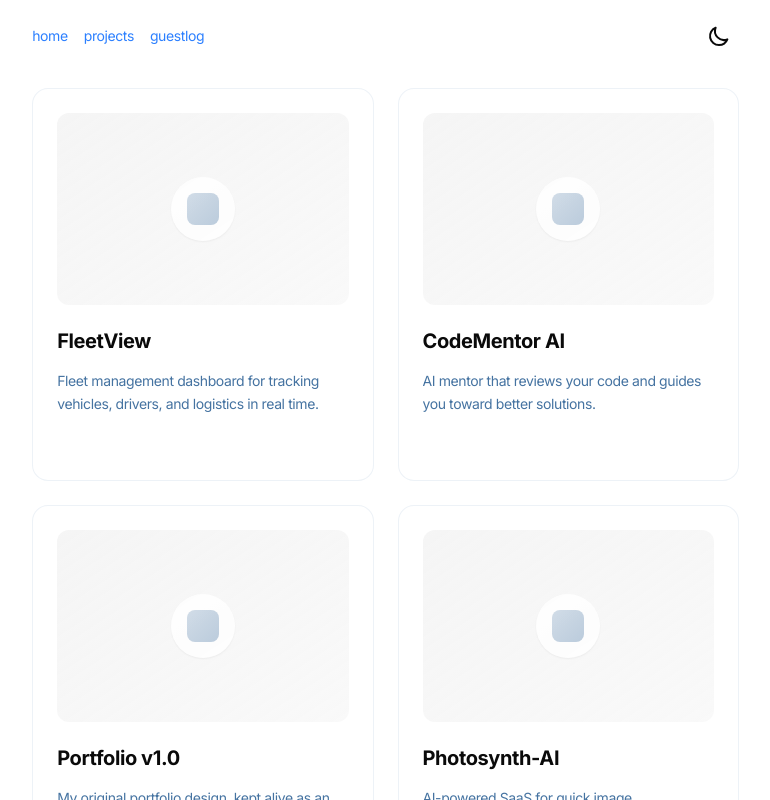
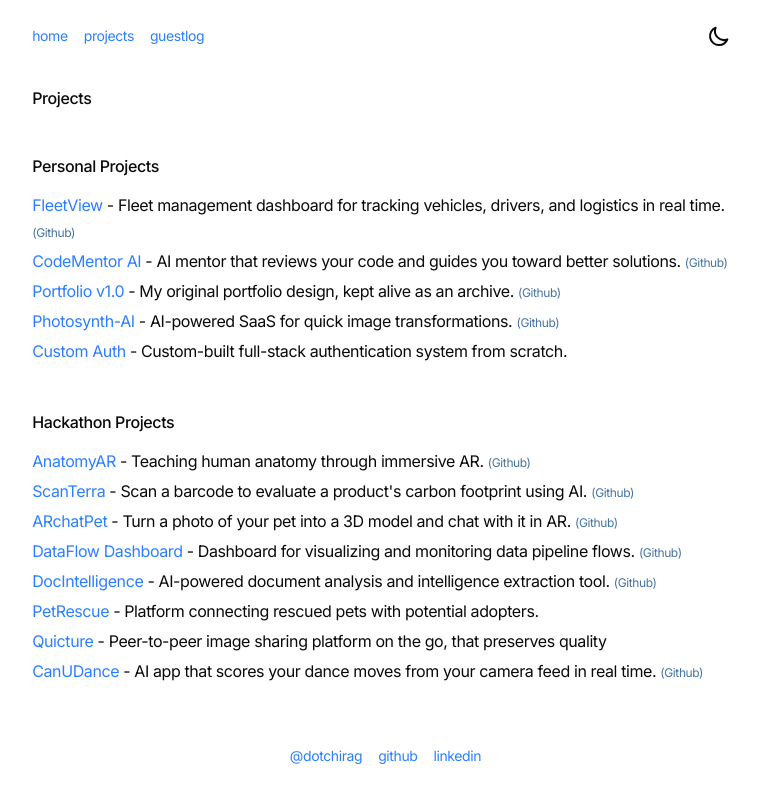
Before and after one commit to ChiragDalmia/portfolio, a Next.js app: page /projects in a window 1280 px wide. Shown: the top 800 px of the page, without its empty margins (247-1017 px from the left). Built offline with nearby package versions, Linux system fonts and the light colour scheme.

Commit message:
redesign projects page

```diff
--- a/app/page.tsx
+++ b/app/page.tsx
@@ -1,6 +1,9 @@
 import { personalProjects, hackathonProjects } from "@/lib/projects";
 import Link from "next/link";
 import React from "react";
+
+import ProjectList from "@/components/ProjectList";
+import Section from "@/components/Section";
 
 const experienceData = [
   {
@@ -56,19 +59,11 @@ const Page = () => {
       </section>
 
       <Section title="Personal Projects">
-        <ul className="space-y-1">
-          {personalProjects.map((project) => (
-            <Entry key={project.name} {...project} />
-          ))}
-        </ul>
+        <ProjectList projects={personalProjects} />
       </Section>
 
       <Section title="Some of My Fav Hackathon Projects">
-        <ul className="space-y-1">
-          {hackathonProjects.map((project) => (
-            <Entry key={project.name} {...project} />
-          ))}
-        </ul>
+        <ProjectList projects={hackathonProjects} />
       </Section>
 
       <Section title="Experience">
@@ -81,41 +76,6 @@ const Page = () => {
     </>
   );
 };
-
-function Section({
-  title,
-  children,
-}: {
-  title: string;
-  children: React.ReactNode;
-}) {
-  const id = title.toLowerCase().replace(/[^a-z0-9]+/g, "-");
-  return (
-    <section aria-labelledby={id} className="pt-6">
-      <h2 id={id} className="mt-0 mb-4">
-        {title}
-      </h2>
-      {children}
-    </section>
-  );
-}
-
-function Entry({
-  name,
-  url,
-  description,
-}: {
-  name: string;
-  url: string;
-  description?: string;
-}) {
-  return (
-    <li className="ml-0">
-      <Link href={url}>{name.replace("✨", "")}</Link>
-      {description && <> - {description}</>}
-    </li>
-  );
-}
 
 function ExperienceEntry({
   dateRange,
--- a/app/projects/page.tsx
+++ b/app/projects/page.tsx
@@ -1,101 +1,29 @@
-import React from "react";
-import { projectsData } from "@/lib/projects";
+import { personalProjects, hackathonProjects } from "@/lib/projects";
+import type { Metadata } from "next";
+
+import ProjectList from "@/components/ProjectList";
+import Section from "@/components/Section";
+
+export const metadata: Metadata = {
+  title: "Projects",
+};
 
 export default function ProjectsPage() {
   return (
-    <div className="grid grid-cols-1 sm:grid-cols-2 gap-6">
-      {projectsData.map((project, index) => (
-        <ProjectCard key={index} project={project} index={index} />
-      ))}
-    </div>
+    <>
+      <section aria-labelledby="projects">
+        <h1 id="projects" className="mt-0">
+          Projects
+        </h1>
+      </section>
+
+      <Section title="Personal Projects">
+        <ProjectList projects={personalProjects} />
+      </Section>
+
+      <Section title="Hackathon Projects">
+        <ProjectList projects={hackathonProjects} />
+      </Section>
+    </>
   );
 }
-
-interface ProjectCardProps {
-  project: {
-    name: string;
-    url: string;
-    description: string;
-  };
-  index: number;
-}
-
-function ProjectCard({ project, index }: ProjectCardProps) {
-  const isFeatured = project.name.includes("✨");
-
-  return (
-    <a
-      href={project.url}
-      target="_blank"
-      rel="noopener noreferrer"
-      className="group block"
-    >
-      <article
-        className={`
-          relative h-full bg-card/70 backdrop-blur-xs border border-border/50
-          rounded-2xl p-6 transition-all duration-500 ease-out
-          hover:bg-card hover:border-border hover:shadow-xl hover:shadow-border/20
-          hover:-translate-y-2 hover:scale-[1.02]
-          ${
-            isFeatured
-              ? "ring-1 ring-amber-200/50 bg-linear-to-br from-amber-50/30 dark:from-amber-950/20 to-card/70"
-              : ""
-          }
-        `}
-        style={{
-          animationDelay: `${index * 100}ms`,
-        }}
-      >
-        {/* Featured Badge */}
-        {isFeatured && (
-          <div className="absolute -top-2 -right-2 w-6 h-6 bg-linear-to-r from-amber-400 to-orange-400 rounded-full flex items-center justify-center shadow-lg">
-            <span className="text-white text-xs">✨</span>
-          </div>
-        )}
-
-        {/* Image Placeholder - Optimized for future image integration */}
-        <div className="w-full h-48 bg-linear-to-br from-muted to-muted/60 rounded-xl mb-6 overflow-hidden relative group-hover:shadow-inner transition-all duration-300">
-          <div className="absolute inset-0 bg-linear-to-br from-transparent via-white/10 to-transparent opacity-0 group-hover:opacity-100 transition-opacity duration-300" />
-          <div className="absolute inset-0 flex items-center justify-center">
-            <div className="w-16 h-16 bg-card/80 rounded-full flex items-center justify-center shadow-xs">
-              <div className="w-8 h-8 bg-linear-to-br from-muted-foreground/40 to-muted-foreground/60 rounded-lg opacity-60" />
-            </div>
-          </div>
-        </div>
-
-        {/* Content */}
-        <div className="space-y-4">
-          <h3 className="text-xl font-bold text-foreground group-hover:text-foreground/80 transition-colors duration-200 line-clamp-1">
-            {project.name.replace("✨", "")}
-          </h3>
-
-          <p className="text-muted-foreground text-sm leading-relaxed line-clamp-3 group-hover:text-foreground/70 transition-colors duration-200">
-            {project.description}
-          </p>
-        </div>
-
-        {/* Hover Indicator */}
-        <div className="absolute bottom-4 right-4 opacity-0 group-hover:opacity-100 transition-all duration-300 transform translate-x-2 group-hover:translate-x-0">
-          <div className="w-8 h-8 bg-foreground rounded-full flex items-center justify-center shadow-lg">
-            <svg
-              className="w-4 h-4 text-background"
-              fill="none"
-              stroke="currentColor"
-              viewBox="0 0 24 24"
-            >
-              <path
-                strokeLinecap="round"
-                strokeLinejoin="round"
-                strokeWidth={2}
-                d="M10 6H6a2 2 0 00-2 2v10a2 2 0 002 2h10a2 2 0 002-2v-4M14 4h6m0 0v6m0-6L10 14"
-              />
-            </svg>
-          </div>
-        </div>
-
-        {/* Subtle Border Gradient */}
-        <div className="absolute inset-0 rounded-2xl bg-linear-to-r from-transparent via-gray-200/20 to-transparent opacity-0 group-hover:opacity-100 transition-opacity duration-300 pointer-events-none" />
-      </article>
-    </a>
-  );
-}
--- /dev/null
+++ b/components/ProjectList.tsx
@@ -0,0 +1,33 @@
+import Link from "next/link";
+import type { Project } from "@/lib/projects";
+
+export default function ProjectList({ projects }: { projects: Project[] }) {
+  return (
+    <ul className="space-y-1">
+      {projects.map((project) => (
+        <ProjectEntry key={project.name} {...project} />
+      ))}
+    </ul>
+  );
+}
+
+function ProjectEntry({ name, url, githubUrl, description }: Project) {
+  const showSource = githubUrl && githubUrl !== url;
+  return (
+    <li className="ml-0">
+      <Link href={url}>{name.replace("✨", "")}</Link>
+      {description && <> - {description}</>}
+      {showSource && (
+        <>
+          {" "}
+          <Link
+            href={githubUrl}
+            className="text-xs text-muted-foreground whitespace-nowrap"
+          >
+            (Github)
+          </Link>
+        </>
+      )}
+    </li>
+  );
+}
--- /dev/null
+++ b/components/Section.tsx
@@ -0,0 +1,19 @@
+import React from "react";
+
+export default function Section({
+  title,
+  children,
+}: {
+  title: string;
+  children: React.ReactNode;
+}) {
+  const id = title.toLowerCase().replace(/[^a-z0-9]+/g, "-");
+  return (
+    <section aria-labelledby={id} className="pt-6">
+      <h2 id={id} className="mt-0 mb-4">
+        {title}
+      </h2>
+      {children}
+    </section>
+  );
+}
--- a/lib/projects.ts
+++ b/lib/projects.ts
@@ -87,9 +87,11 @@ export const hackathonProjects: Project[] = [
     description:
       "Peer-to-peer image sharing platform on the go, that preserves quality",
   },
+  {
+    name: "CanUDance",
+    url: "https://devpost.com/software/canudance",
+    githubUrl: "https://github.com/jamesjamcow/starterhacks",
+    description:
+      "AI app that scores your dance moves from your camera feed in real time.",
+  },
 ];
-
-export const projectsData: Project[] = [
-  ...personalProjects,
-  ...hackathonProjects,
-];
```
